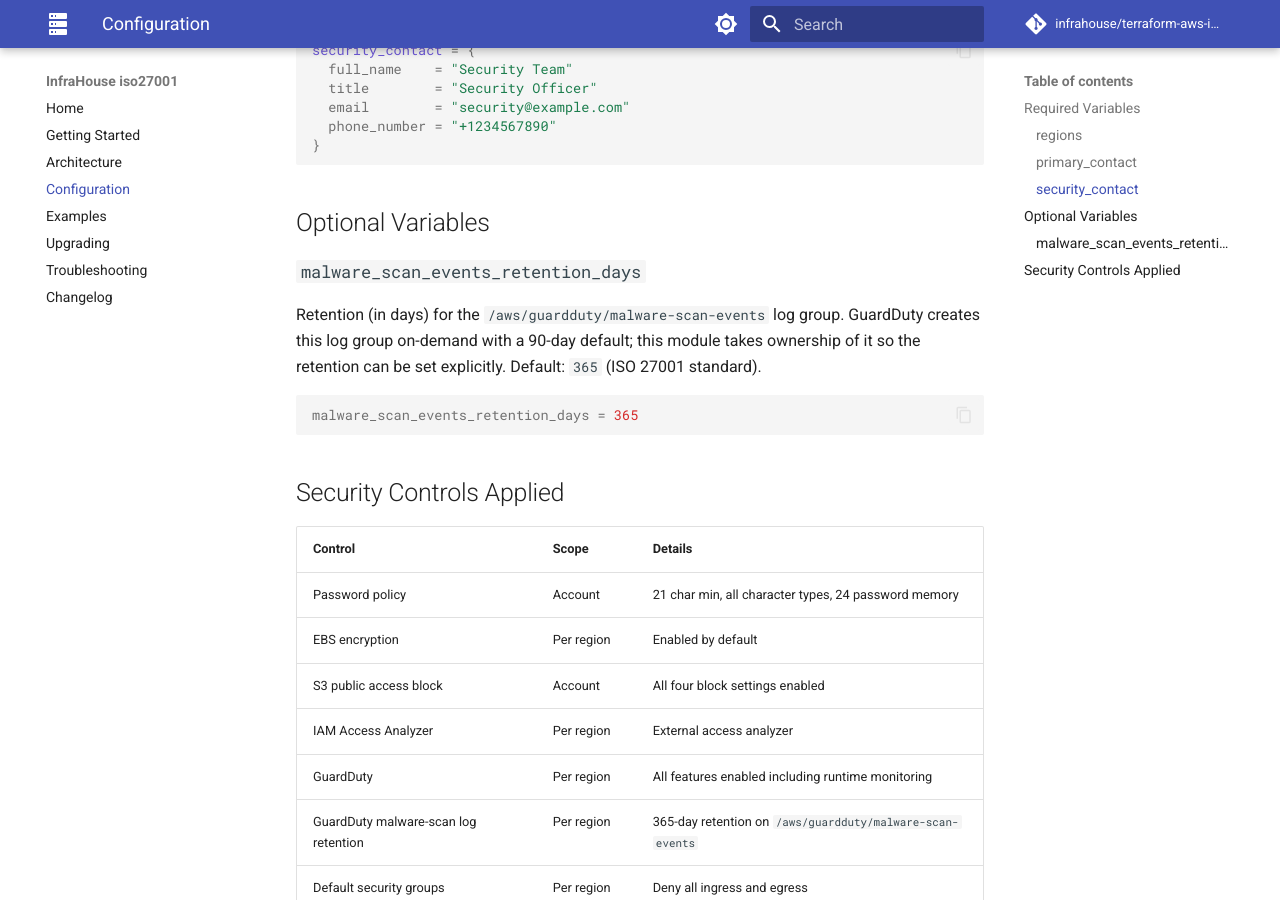
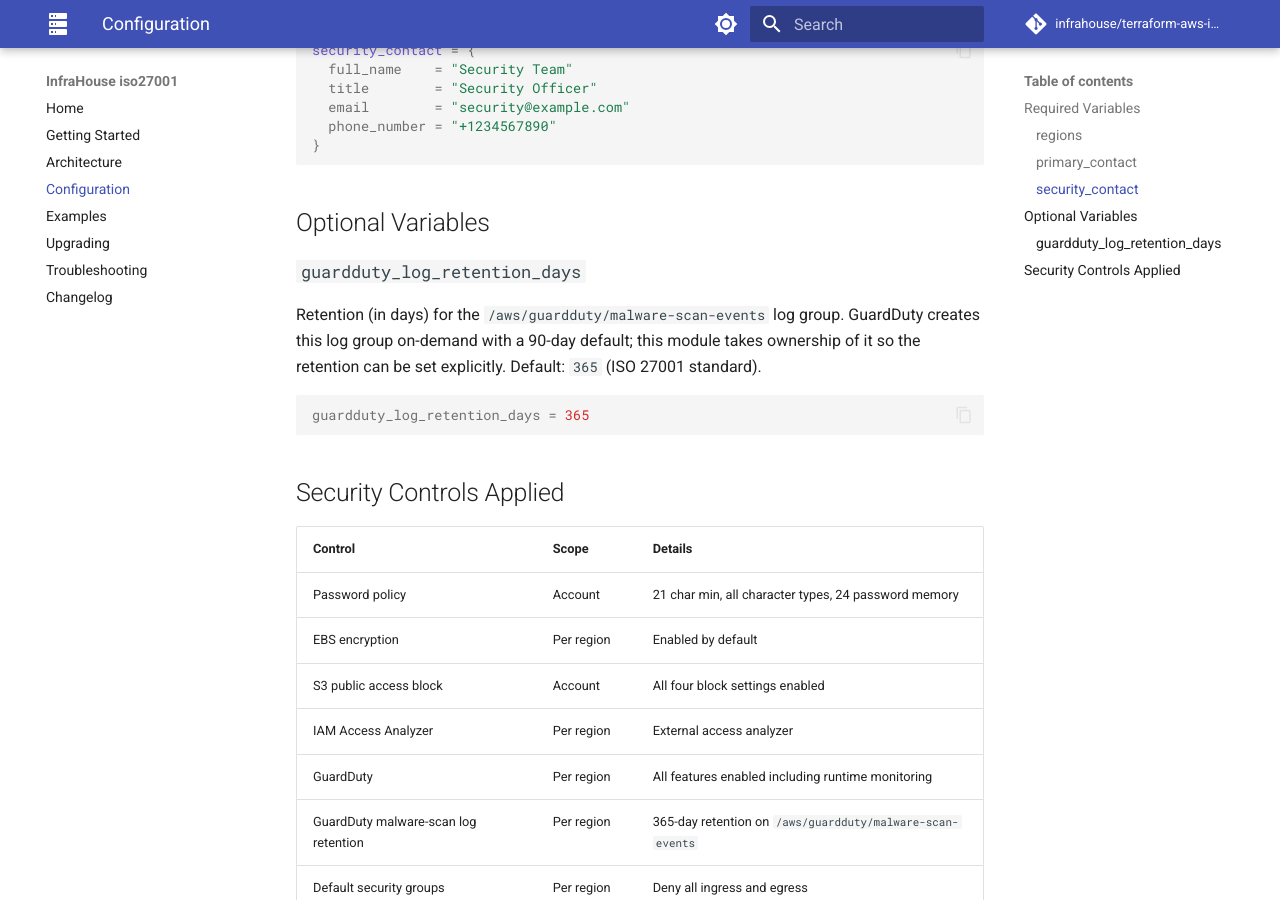
Before and after one commit to infrahouse/terraform-aws-iso27001, an MkDocs documentation site: the page built from docs/configuration.md, in a window 1280 px wide and 900 px high, scrolled down 957 px. Built offline with MkDocs 1.6.1 and Material for MkDocs 9.7.7, drawn with Linux system fonts in a browser that asks for light colours; comment, search, counter and statistics services are not loaded.

Commit message:
refactor: address local review feedback on malware-scan-events log group
- Add validation on guardduty_log_retention_days against CloudWatch
  Logs-supported retention values (fails at plan time instead of apply).
- Rename malware_scan_events_retention_days -> guardduty_log_retention_days
  so the variable can cover future GuardDuty-owned log groups.
- Widen the variable description to match the generalised name.
- Move the log group below aws_guardduty_detector_feature.runtime_monitoring
  so detector-feature declarations stay contiguous.
- Clarify the pre-creating-is-safe comment: GuardDuty looks up the log
  group by name and reuses it.

Co-Authored-By: Claude Opus 4.7 (1M context) <noreply@anthropic.com>

````diff
--- a/docs/configuration.md
+++ b/docs/configuration.md
@@ -50,7 +50,7 @@ security_contact = {
 
 ## Optional Variables
 
-### `malware_scan_events_retention_days`
+### `guardduty_log_retention_days`
 
 Retention (in days) for the `/aws/guardduty/malware-scan-events` log group.
 GuardDuty creates this log group on-demand with a 90-day default; this module
@@ -58,7 +58,7 @@ takes ownership of it so the retention can be set explicitly. Default: `365`
 (ISO 27001 standard).
 
 ```hcl
-malware_scan_events_retention_days = 365
+guardduty_log_retention_days = 365
 ```
 
 ## Security Controls Applied
--- a/docs/upgrading.md
+++ b/docs/upgrading.md
@@ -9,7 +9,7 @@ default, which failed Vanta's retention check.
 
 - **New resource**: `aws_cloudwatch_log_group.malware_scan_events` (one per
   region in `var.regions`)
-- **New variable**: `malware_scan_events_retention_days` (number, default `365`)
+- **New variable**: `guardduty_log_retention_days` (number, default `365`)
 
 No breaking changes -- the variable has a sensible default and the resource
 is additive.
````
Also changed, not shown: README.md (+1 -1 lines), 2 other files.
